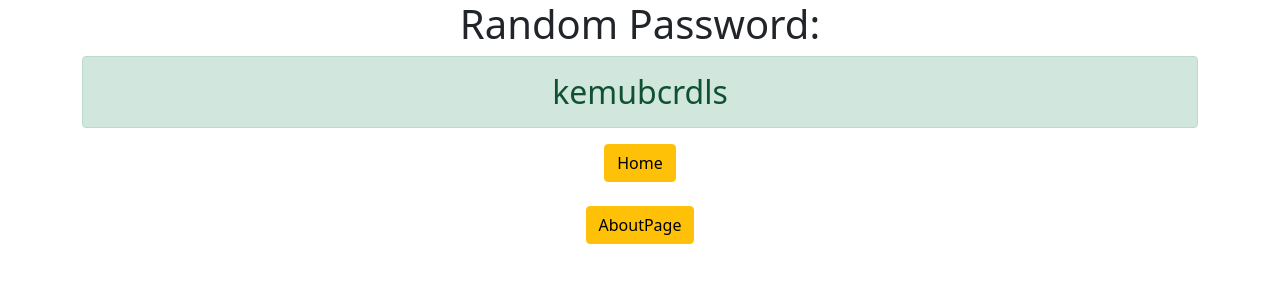
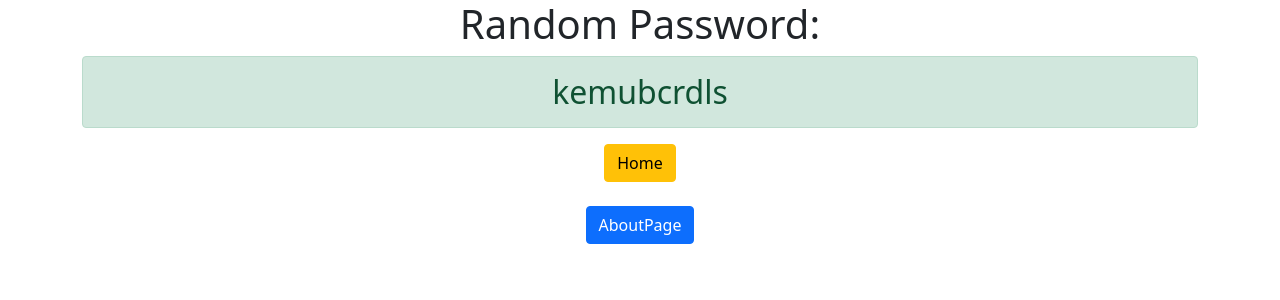
Before and after one commit to sampathi/Django-password_generator, a Django app: page /password/ in a window 1280 px wide. Shown: the top 300 px of the page. Run offline with Django 3.2, Linux system fonts and the light colour scheme.

Commit message:
I made some changes to check GIT

```diff
--- a/generator/templates/generator/password.html
+++ b/generator/templates/generator/password.html
@@ -8,5 +8,5 @@
 	<a href="{% url 'home' %}" class='btn btn-warning'>Home</a>
 	<br>
 	<br>
-	<a href="{% url 'about' %}" class='btn btn-warning'>AboutPage</a>
+	<a href="{% url 'about' %}" class='btn btn-primary'>AboutPage</a>
 </div>
```
